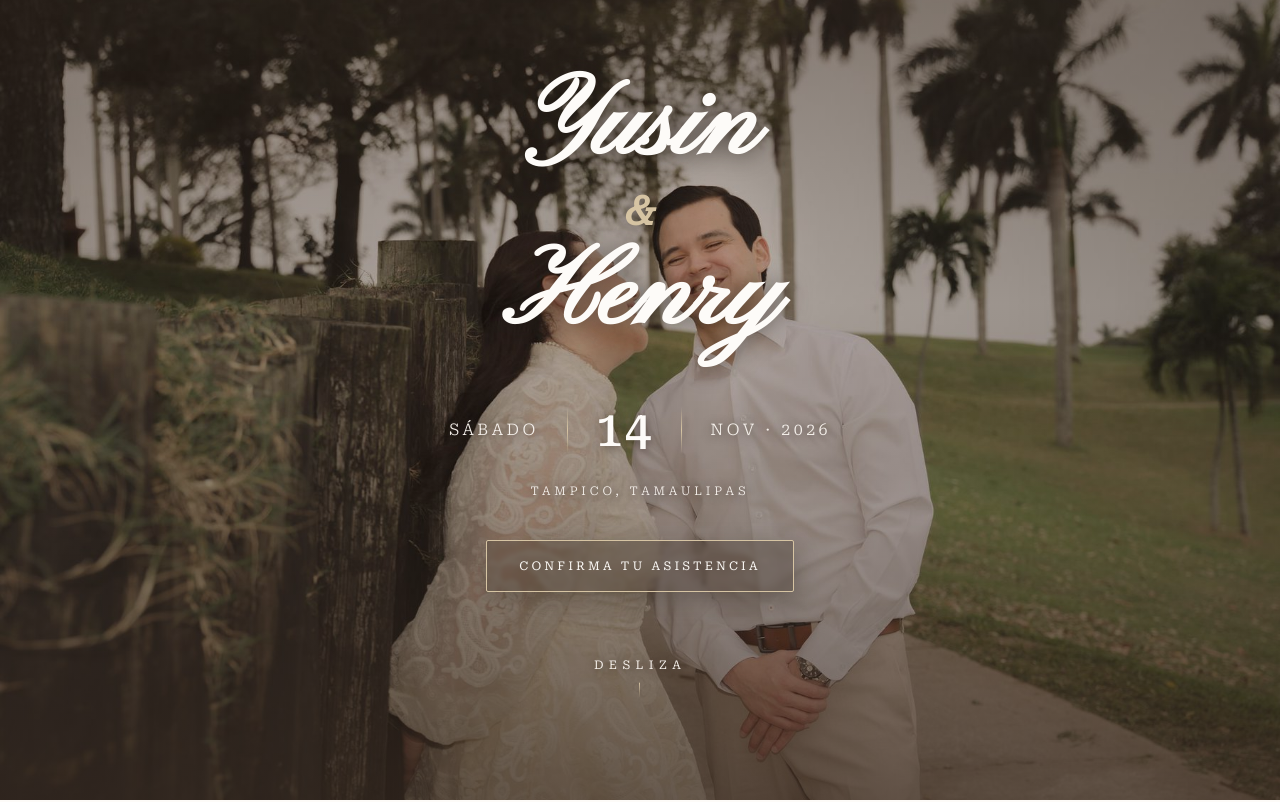
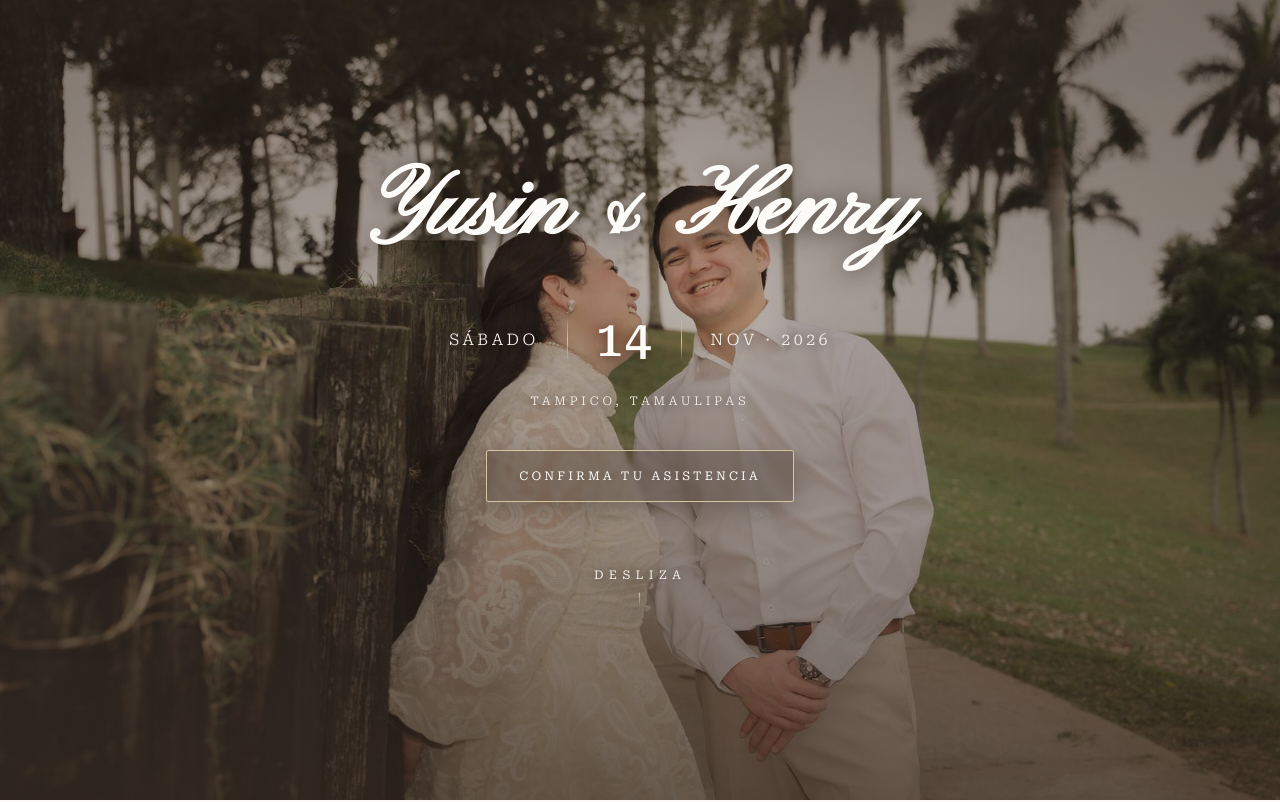
Before and after one commit to RodolfoPenagos/yusinyhenry, a plain HTML site: page index.html in a window 1280 px wide. Shown: the top 802 px of the page. Drawn offline with Linux system fonts and the light colour scheme.

Commit message:
Hero en una línea + tercer hotel (City Express Plus)
- Hero: "Yusin & Henry" en una sola línea para no tapar las caras de los
  novios; el "&" pasa a Pinyon Script (la misma tipografía de los nombres).
  Tamaño reducido para caber en una línea (verificado 320-375px, sin desbordar).
- Guía del invitado: tercer hotel resuelto como City Express Plus (no Fiesta
  Inn) con foto real, mapa actualizado y código BODA YUSIN Y HENRY. Se elimina
  fiesta-inn.jpg (sin uso). Cero placeholders en la página.

Co-Authored-By: Claude Opus 4.8 <noreply@anthropic.com>

```diff
--- a/index.html
+++ b/index.html
@@ -131,15 +131,12 @@ section{padding:var(--s12) var(--s3);text-align:center;position:relative}
 .hero-inner{position:relative;z-index:2;display:flex;flex-direction:column;align-items:center;animation:fadeUp 1.6s .3s ease both}
 .hero-names{
   font-family:'Pinyon Script',cursive;
-  font-size:clamp(76px,14.5vw,112px);
-  line-height:1.02;color:var(--white);
+  font-size:clamp(46px,12.5vw,96px);
+  line-height:1.08;color:var(--white);white-space:nowrap; /* "Yusin & Henry" en una sola linea */
   text-shadow:0 2px 22px rgba(30,22,16,.55); /* scrim suave uniforme, sin drop-shadow marcado */
 }
-.hero-amp{
-  font-family:'Roboto Serif',serif;font-style:italic;
-  font-size:clamp(30px,6vw,40px);color:var(--champagne);
-  display:block;margin:var(--s1) 0;line-height:1;
-  text-shadow:0 1px 14px rgba(30,22,16,.5);
+.hero-amp{ /* mismo Pinyon Script que los nombres, apenas mas pequeno */
+  font-size:.82em;
 }
 .hero-date{
   margin-top:var(--s5);display:flex;align-items:center;gap:clamp(10px,2.8vw,28px);
@@ -787,7 +784,7 @@ footer .hearts{margin-top:var(--s1);color:var(--champagne);letter-spacing:.5em;f
           <a class="btn ghost" href="https://maps.app.goo.gl/QSYR24vPhWbkzLo7A" target="_blank" rel="noopener">Ver mapa</a>
         </div>
         <div class="gift-card reveal d2">
-          <div class="hotel-photo hotel-photo--ph" aria-hidden="true"><svg viewBox="0 0 24 24"><path d="M3 21l18 0" /><path d="M9 8l1 0" /><path d="M9 12l1 0" /><path d="M9 16l1 0" /><path d="M14 8l1 0" /><path d="M14 12l1 0" /><path d="M14 16l1 0" /><path d="M5 21v-16a2 2 0 0 1 2 -2h10a2 2 0 0 1 2 2v16" /></svg></div>
+          <img class="hotel-photo" src="assets/hoteles/city-express.jpg" alt="City Express Plus by Marriott Tampico" loading="lazy">
           <h3>City Express Plus</h3>
           <div class="bank-rows">
             <div class="bank-row">
@@ -796,7 +793,7 @@ footer .hearts{margin-top:var(--s1);color:var(--champagne);letter-spacing:.5em;f
             </div>
             <div class="bank-row"><div><span class="lbl">Teléfono</span><span class="val">(833) 478 0340 opción 2 (Recepción)</span></div></div>
           </div>
-          <a class="btn ghost" href="https://maps.app.goo.gl/uYhAcrfYSqT3r2DD7" target="_blank" rel="noopener">Ver mapa</a>
+          <a class="btn ghost" href="https://maps.app.goo.gl/Casvgv2auvKDiBa58?g_st=ic" target="_blank" rel="noopener">Ver mapa</a>
         </div>
       </div>
     </div>
```
Also changed, not shown: assets/hoteles/city-express.jpg (added), assets/hoteles/fiesta-inn.jpg (deleted).
